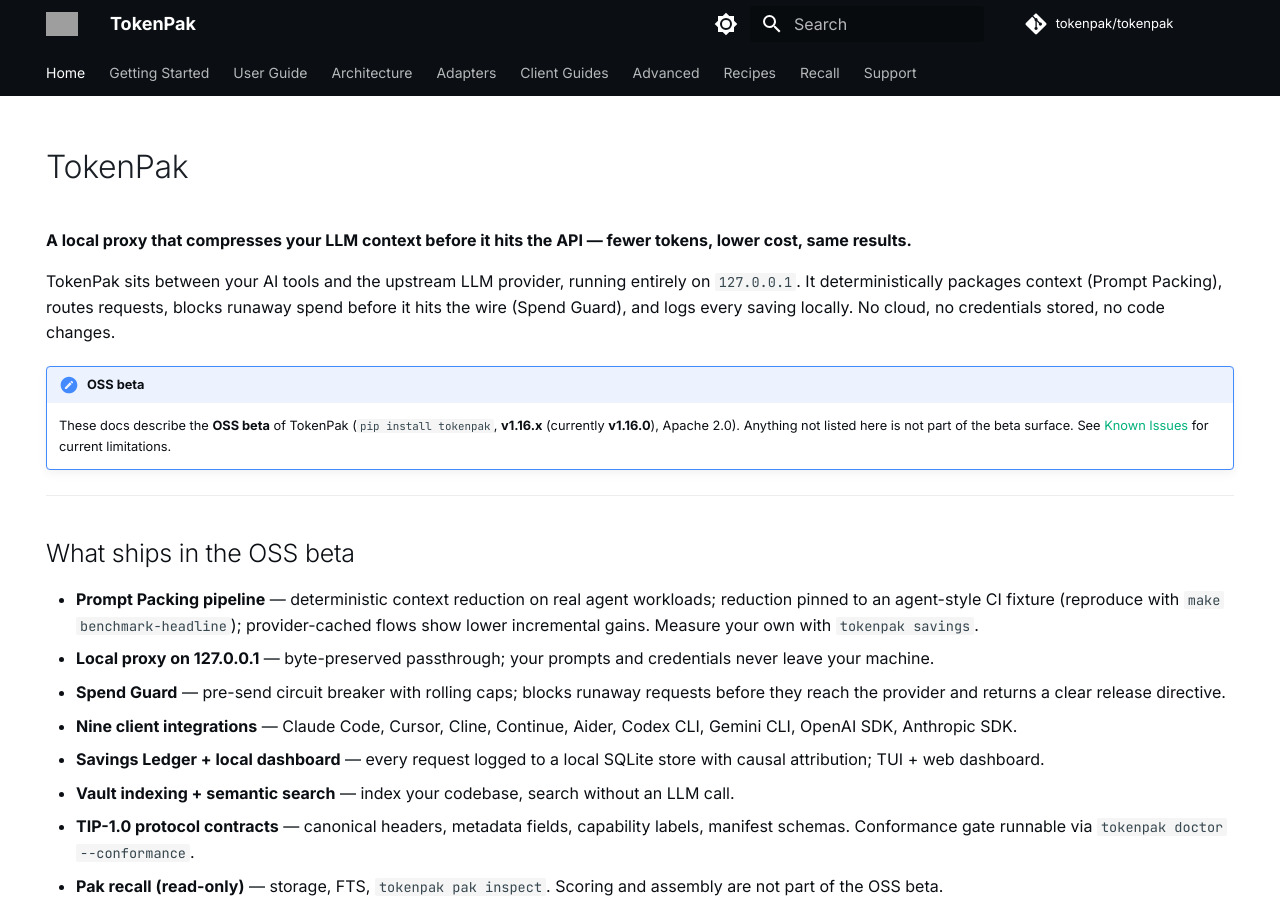
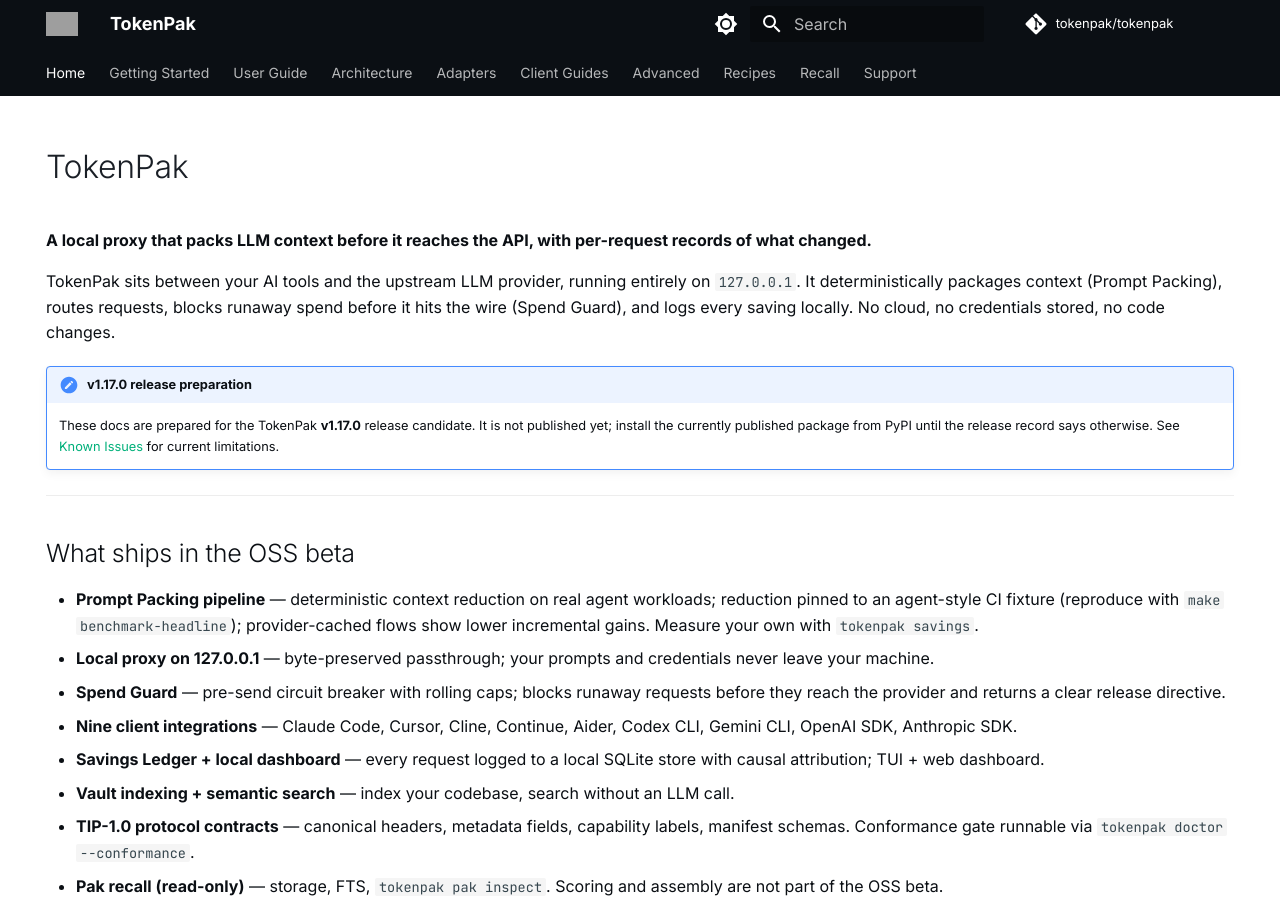
Before and after one commit to tokenpak/docs, an MkDocs documentation site: the page built from docs/index.md, in a window 1280 px wide and 900 px high. Built offline with MkDocs 1.6.1 and Material for MkDocs 9.7.7, drawn with Linux system fonts in a browser that asks for light colours; comment, search, counter and statistics services are not loaded; grey boxes are pictures that could not be loaded.

Commit message:
docs: repair presentation and v1.17 preparation

```diff
--- a/docs/index.md
+++ b/docs/index.md
@@ -6,12 +6,12 @@
 
 # TokenPak
 
-**A local proxy that compresses your LLM context before it hits the API — fewer tokens, lower cost, same results.**
+**A local proxy that packs LLM context before it reaches the API, with per-request records of what changed.**
 
 TokenPak sits between your AI tools and the upstream LLM provider, running entirely on `127.0.0.1`. It deterministically packages context (Prompt Packing), routes requests, blocks runaway spend before it hits the wire (Spend Guard), and logs every saving locally. No cloud, no credentials stored, no code changes.
 
-!!! note "OSS beta"
-    These docs describe the **OSS beta** of TokenPak (`pip install tokenpak`, **v1.16.x** (currently **v1.16.0**), Apache 2.0). Anything not listed here is not part of the beta surface. See [Known Issues](known-issues.md) for current limitations.
+!!! note "v1.17.0 release preparation"
+    These docs are prepared for the TokenPak **v1.17.0** release candidate. It is not published yet; install the currently published package from PyPI until the release record says otherwise. See [Known Issues](known-issues.md) for current limitations.
 
 ---
 
--- a/docs/openapi.yaml
+++ b/docs/openapi.yaml
@@ -2,7 +2,7 @@
 
 info:
   title: TokenPak Proxy API
-  version: "1.14.0"
+  version: "1.17.0"
   description: |
     TokenPak is a drop-in HTTP proxy that sits between your app and LLM APIs.
     It compresses requests, deduplicates cache hits, and tracks token spend —
@@ -153,7 +153,7 @@
               example:
                 status: ok
                 uptime_seconds: 3600
-                version: 1.14.0
+                version: 1.17.0
                 requests_total: 42
                 requests_errors: 0
                 compression_ratio_avg: 0.44
--- a/docs/protocol/version.json
+++ b/docs/protocol/version.json
@@ -1,4 +1,4 @@
 {
   "tip_version": "TIP-1.0",
-  "revision": "v1.14.0-docs"
+  "revision": "v1.17.0-docs"
 }
```
Also changed, not shown: README.md (added, +19 -0 lines), SECURITY.md (added, +10 -0 lines), docs/QUICKSTART.md (+1 -1 lines), docs/SECURITY.md (+1 -1 lines), 1 other file.
